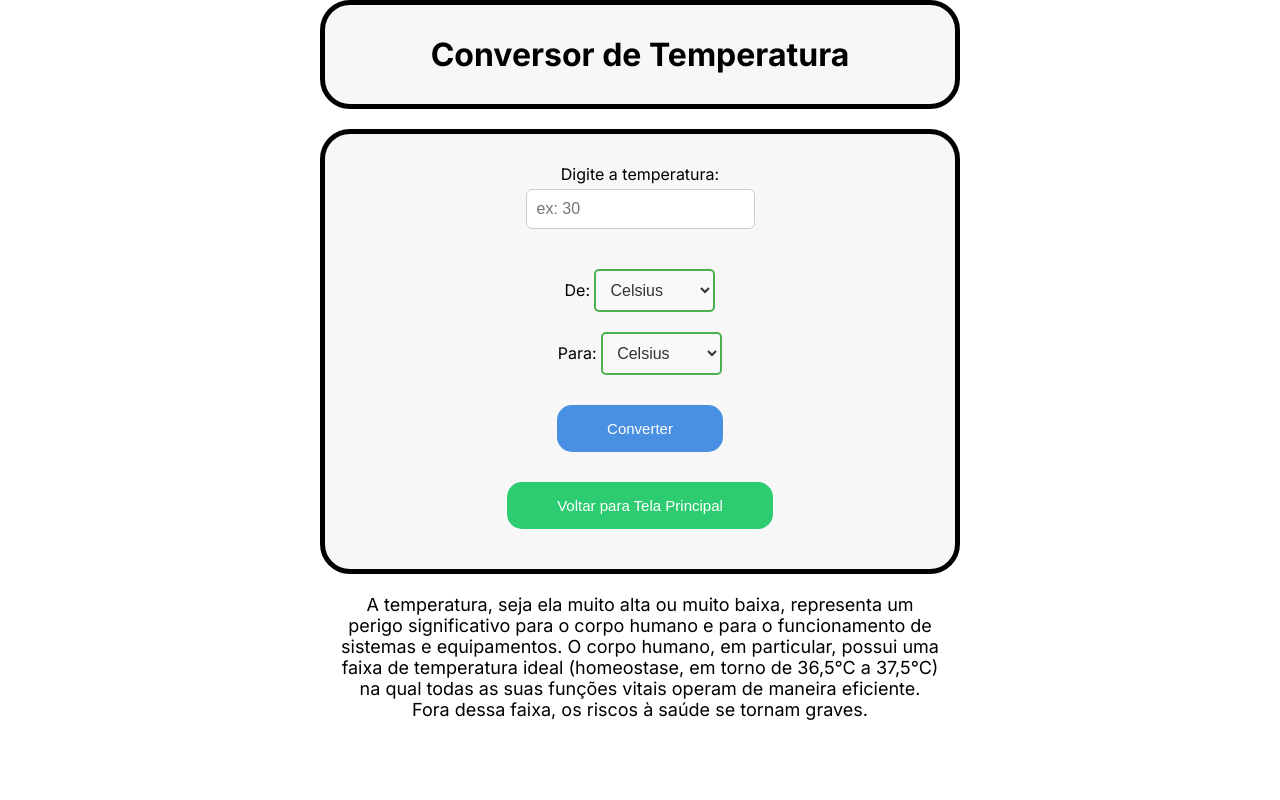
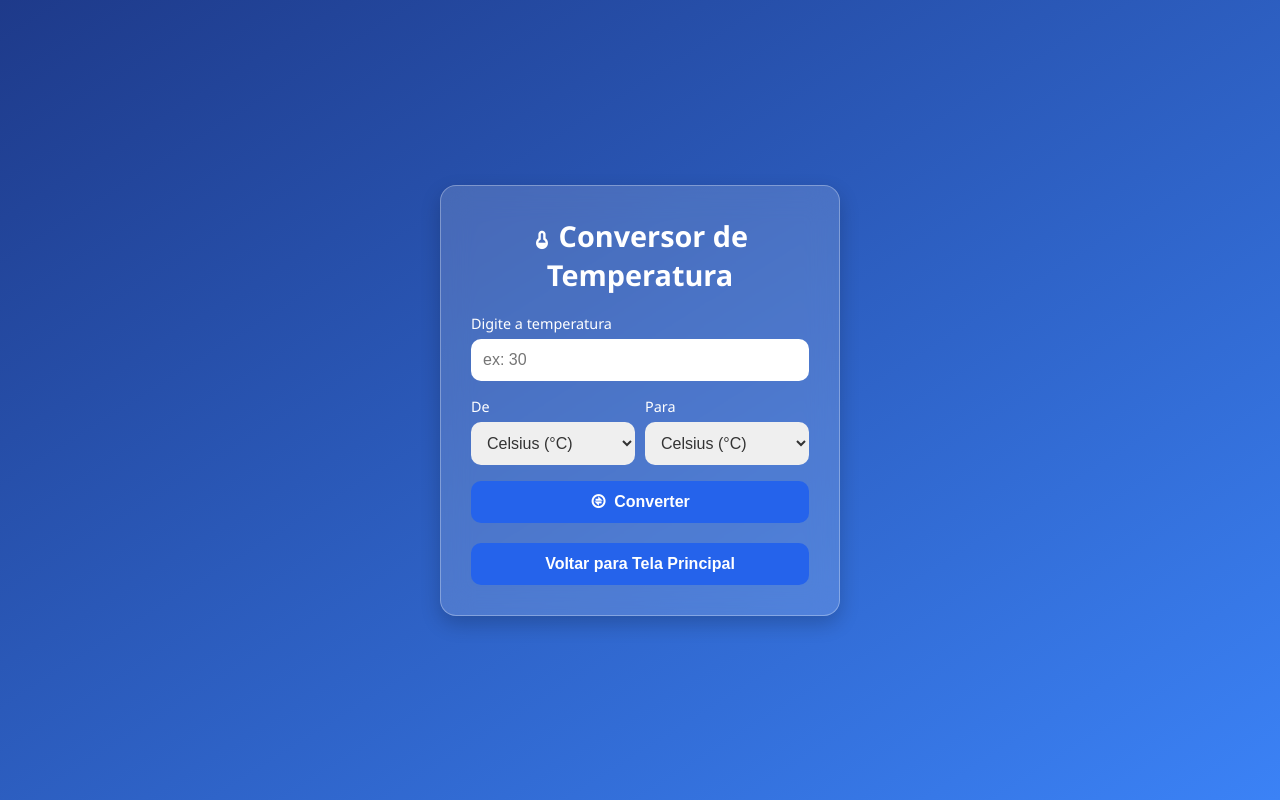
Before and after one commit to andreluistavaresmossignato/proj-pw2-amsds-b2, a PHP site: page /temperatura.php in a window 1280 px wide. Run offline with PHP 8.4, Linux system fonts and the light colour scheme.

Commit message:
alterações temperatura php 19.06

```diff
--- a/estilos/temperatura.css
+++ b/estilos/temperatura.css
@@ -1,249 +1,136 @@
-@charset "UTF-8";
-
-@import url('https://fonts.googleapis.com/css2?family=Figtree:ital,wght@0,300..900;1,300..900&family=Inter:ital,opsz,wght@0,14..32,100..900;1,14..32,100..900&family=Poppins:ital,wght@0,100;0,200;0,300;0,400;0,500;0,600;0,700;0,800;0,900;1,100;1,200;1,300;1,400;1,500;1,600;1,700;1,800;1,900&display=swap');
+:root {
+    --azul: #1e3a8a;
+    --azul-claro: #3b82f6;
+    --cinza-claro: #f3f4f6;
+    --fundo-card: rgba(255, 255, 255, 0.15);
+    --borda-card: rgba(255, 255, 255, 0.3);
+    --texto-branco: #ffffff;
+    --sombra: rgba(0, 0, 0, 0.2);
+  }
 
   * {
     margin: 0;
     padding: 0;
-}
-
-:root {
-    /* Fontes */
-    --fontePrincipal: 'Inter', sans-serif;
+    box-sizing: border-box;
   }
 
   body {
-    background-color:white;
-    color: black;
-    font-family:var(--fontePrincipal) ;
+    font-family: 'Segoe UI', sans-serif;
+    background: linear-gradient(to bottom right, #1e3a8a, #3b82f6);
+    color: var(--texto-branco);
+    min-height: 100vh;
     display: flex;
-    flex-direction: column;
     align-items: center;
-    min-height: 100vh;
-
+    justify-content: center;
+    padding: 20px;
+    transition: background 0.5s ease;
   }
 
   a {
     text-decoration: none;
   }
 
-section#conteudoPrincipal, header {
-    background-color: rgba(245, 245, 245, 0.728);
-    margin: auto;
-    text-align: center;
-    border-radius: 30px;
-    border: 5px solid black;
+  .container {
+    background-color: var(--fundo-card);
+    border: 1px solid var(--borda-card);
+    border-radius: 16px;
+    padding: 30px;
+    max-width: 400px;
+    width: 100%;
+    box-shadow: 0 8px 20px var(--sombra);
+    backdrop-filter: blur(15px);
   }
 
-header {
+  h1 {
+    text-align: center;
+    font-size: 1.8rem;
     margin-bottom: 20px;
   }
 
-select {
-    padding: 10px;
-    font-size: 16px;
-    border: 2px solid #4CAF50;
-    border-radius: 5px;
-    background-color: #f9f9f9;
+  label {
+    font-size: 0.9rem;
+    margin-bottom: 6px;
+    display: block;
+  }
+
+  input, select {
+    width: 100%;
+    padding: 12px;
+    border-radius: 10px;
+    border: none;
+    margin-bottom: 16px;
+    font-size: 1rem;
     color: #333;
-    background-repeat: no-repeat;
-    background-position: right 10px center;
-    background-size: 12px;
+  }
+
+  button {
+    width: 100%;
+    padding: 12px;
+    border: none;
+    border-radius: 10px;
+    background-color: #2563eb;
+    color: white;
+    font-weight: bold;
+    font-size: 1rem;
+    display: flex;
+    align-items: center;
+    justify-content: center;
+    gap: 8px;
+    transition: background 0.3s;
+  }
+
+  button:hover {
+    background-color: #1d4ed8;
     cursor: pointer;
   }
 
-select:hover {
-    background-color: #eaeaea;
+  button#voltar {
+    margin-top: 20px;
   }
 
-input[type="number"] {
-    padding: 10px;
-    margin-top: 5px;
-    margin-bottom: 20px;
-    border-radius: 6px;
-    border: 1px solid #ccc;
-    font-size: 16px;
-    box-sizing: border-box;
+  .bg-extremo {
+    background: linear-gradient(to bottom, #ff6347, rgb(212, 57, 0));
+  }
+  .bg-quente {
+    background: linear-gradient(to bottom, #fddf65, #ffe16a) ;
+  }
+  .bg-confortavel {
+    background: linear-gradient(to bottom, #81fdb5, #50fd98) ;
+  }
+  .bg-frio {
+    background-color: #5DADE2;
+  }
+  .bg-neve {
+    background: linear-gradient(to bottom, #70a1ff, #8eb6ff);
+  }
+  .bg-insano {
+    background: linear-gradient(to bottom, rgb(114, 12, 12), rgb(130, 101, 7));
   }
 
-button#converter {
-    background-color: #4a90e2;
-    color: #fff;
-    border: none;
-    cursor: pointer;
-    transition: background-color 0.3s ease;
-    display: flex;
-    justify-content: center;
-    align-items: center;
-    text-align: center;
-    background-size: cover;
+  .resultado {
+    background-color: white;
+    color: #111827;
+    padding: 20px;
+    border-radius: 16px;
+    margin-top: 20px;
+    box-shadow: 0 4px 10px var(--sombra);
   }
 
-button#converter:hover{
-    background-color: #0154b4;
+  .aviso {
+    background-color: #eff6ff;
+    color: #1e40af;
+    padding: 10px;
+    border-radius: 10px;
+    margin-top: 10px;
+    font-size: 0.95rem;
   }
 
-button#voltar {
-    background-color: #2ecc71;
-    color: #fff;
-    border: none;
-    cursor: pointer;
-    margin-bottom: 10px;
-    transition: background-color 0.3s ease;
+  .temperatura {
+    font-size: 2rem;
+    font-weight: bold;
+    margin: 10px 0;
   }
 
-button#voltar:hover{
-    background-color: #27ae60;
+  .icon {
+    font-size: 1.2rem;
   }
-
-/* Celulares muito pequenos */
-@media (max-width: 360px) {
-    h1 {
-        font-size: 20px;
-    }
-
-    input[type="number"], select, button {
-        width: 90%;
-        font-size: 14px;
-        padding: 10px;
-    }
-
-    button#converter, button#voltar {
-        padding: 10px;
-        border-radius: 10px;
-    }
-
-    p {
-        font-size: 13px;
-        padding: 15px;
-        line-height: 1.5;
-        text-align: center;
-    }
-
-    section#conteudoPrincipal, header {
-        padding: 15px;
-        margin: 10px;
-    }
-}
-
-/* Celulares pequenos */
-@media (max-width: 480px) {
-    section#conteudoPrincipal, header {
-        padding: 20px;
-        margin: 10px;
-    }
-
-    h1 {
-        font-size: 24px;
-    }
-
-    input[type="number"], select, button {
-        width: 60%;
-    }
-
-    button#converter, button#voltar {
-        padding: 12px;
-        font-size: 14px;
-        border-radius: 15px;
-    }
-
-    p {
-        font-size: 14px;
-        padding: 10px 20px;
-        text-align: center;
-    }
-}
-
-/* Celulares médios e tablets pequenos */
-@media (min-width: 481px) and (max-width: 768px) {
-    section#conteudoPrincipal, header {
-        padding: 15px;
-        margin: 15px;
-    }
-
-    h1 {
-        font-size: 28px;
-    }
-
-    input[type="number"], select, button {
-        width: 80%;
-    }
-
-    button#converter, button#voltar {
-        padding: 10px;
-        font-size: 15px;
-        border-radius: 15px;
-    }
-
-    p {
-        font-size: 16px;
-        padding: 10px 30px;
-        text-align: center;
-    }
-}
-
-/* Tablets e tela pequenas */
-@media (max-width: 1024px) {
-    section#conteudoPrincipal, header {
-        max-width: 90%;
-        padding: 30px;
-        margin: auto;
-    }
-
-    input[type="number"], select, button {
-        width: 35%;
-    }
-
-    button {
-        margin: 10px auto;
-    }
-
-    button#converter{
-        border-radius: 15px;
-        padding: 15px 30px 15px 30px;
-        font-size: 15px;
-    }
-
-    button#voltar{
-        border-radius: 15px;
-        padding: 15px 25px 15px 25px;
-        margin-bottom: 10px;
-        font-size: 15px;
-    }
-
-    p {
-        font-size: 16px;
-        padding: 10px 40px;
-        text-align: center;
-    }
-}
-
-/* Telas grandes (desktop) */
-@media (min-width: 1025px) {
-    section#conteudoPrincipal, header {
-        padding: 30px;
-        box-shadow: black;
-        max-width: 700px;
-    }
-
-    button#converter{
-        border-radius: 15px;
-        padding: 15px 50px 15px 50px;
-        font-size: 15px;
-        margin: 10px auto;
-    }
-
-    button#voltar{
-        border-radius: 15px;
-        padding: 15px 50px 15px 50px;
-        font-size: 15px;
-    }
-
-    p {
-        text-align: center;
-        font-size: 18px;
-        max-width: 600px;
-        margin: 20px auto;
-        padding: 0 20px;
-    }
-}
--- a/temperatura.php
+++ b/temperatura.php
@@ -1,151 +1,106 @@
 <!DOCTYPE html>
 <html lang="pt-br">
 <head>
-    <meta charset="UTF-8">
-    <meta name="viewport" content="width=device-width, initial-scale=1.0">
+  <meta charset="UTF-8" />
+  <meta name="viewport" content="width=device-width, initial-scale=1.0" />
   <title>Conversor de Temperatura</title>
+  <link rel="stylesheet" href="https://cdn.jsdelivr.net/npm/remixicon/fonts/remixicon.css">
   <link rel="stylesheet" href="estilos/temperatura.css">
 </head>
-<bodyz>
+<body id="bodyBg">
 
-<header>
-    <h1>Conversor de Temperatura</h1>
-</header>
-
-<main>
-    <section id="conteudoPrincipal">
-        <form action="temperatura.php" method="post">
-            <label for="valor">Digite a temperatura:</label><br>
-            <div class="caixa-input">
-            <input type="number" id="valor" name="valor" required placeholder="ex: 30"> <br><br>
+  <div class="container">
+    <h1><span class="ri-temp-cold-line icon"></span> Conversor de Temperatura</h1>
+    <form method="post">
+      <label for="valor">Digite a temperatura</label>
+      <input type="number" name="valor" id="valor" required placeholder="ex: 30">
+      <div style="display: flex; gap: 10px;">
+        <div style="flex: 1;">
+          <span><label for="de">De</label></span>
+          <select name="de" id="de">
+            <option value="celsius">Celsius (°C)</option>
+            <option value="fahrenheit">Fahrenheit (°F)</option>
+            <option value="kelvin">Kelvin (K)</option>
+          </select>
+        </div>
+        <div style="flex: 1;">
+          <span><label for="para">Para</label></span>
+          <select name="para" id="para">
+            <option value="celsius">Celsius (°C)</option>
+            <option value="fahrenheit">Fahrenheit (°F)</option>
+            <option value="kelvin">Kelvin (K)</option>
+          </select>
+        </div>
       </div>
 
-            <label>De:</label>
-            <select name="de" class="de">
-                <option value="celsius">Celsius</option>
-                <option value="fahrenheit">Fahrenheit</option>
-                <option value="kelvin">Kelvin</option>
-            </select><br><br>
+      <button type="submit"><i class="ri-exchange-line"></i> Converter</button>
+    </form>
 
-            <label>Para:</label>
-            <select name="para">
-                <option value="celsius">Celsius</option>
-                <option value="fahrenheit">Fahrenheit</option>
-                <option value="kelvin">Kelvin</option>
-            </select><br><br>
-
-            <button type="submit" id="converter">Converter</button>
-        </form>
-        <br>
-        <a href="index.html"><button id="voltar">Voltar para Tela Principal</button></a>
+    <a href="../index.html"><button id="voltar">Voltar para Tela Principal</button></a>
 
     <?php
-
     $celsiusConvertido = null;
 
-        if ($_SERVER["REQUEST_METHOD"] == "POST") {
+    if ($_SERVER["REQUEST_METHOD"] === "POST") {
         $valor = $_POST["valor"];
         $de = $_POST["de"];
         $para = $_POST["para"];
-            $tipo = 0;
-            $resultado = 0;
+        $resultado = $valor;
 
-            if ($de === $para) {
-                echo "<p>O valor continua o mesmo: <strong>$valor °$para</strong></p>";
+        if ($de !== $para) {
+            if ($de === "fahrenheit") $valor = ($valor - 32) * 5 / 9;
+            if ($de === "kelvin") $valor = $valor - 273.15;
 
-                if ($para === "celsius") {
-                    $celsiusConvertido = $valor;
-                } elseif ($para === "fahrenheit") {
-                    $celsiusConvertido = ($valor - 32) * 5 / 9;
-                } elseif ($para === "kelvin") {
-                    $celsiusConvertido = $valor - 273.15;
-                }
-            } else {
-                $resultado = 0;
-                $tipo = 0;
-
-                if ($de === "fahrenheit") {
-                    $valor = ($valor - 32) * 5/9;
-                } elseif ($de === "kelvin") {
-                    $valor = $valor - 273.15;
+            if ($para === "celsius") $resultado = $valor;
+            if ($para === "fahrenheit") $resultado = ($valor * 9 / 5) + 32;
+            if ($para === "kelvin") $resultado = $valor + 273.15;
         }
 
-                if ($para === "fahrenheit") {
-                    $resultado = ($valor * 9/5) + 32;
-                    echo "<p>Resultado: <strong>$resultado °F</strong></p>";
-                    $tipo = 1;
-                } elseif ($para === "kelvin") {
-                    $resultado = $valor + 273.15;
-                    echo "<p>Resultado: <strong>$resultado K</strong></p>";
-                    $tipo = 2;
-                } elseif ($para === "celsius") {
-                    echo "<p>Resultado: <strong>$valor °C</strong></p>";
-                    $tipo = 3;
-                    $resultado = $valor;
-                }
+        if ($para === "celsius") $celsiusConvertido = $resultado;
+        elseif ($para === "fahrenheit") $celsiusConvertido = ($resultado - 32) * 5 / 9;
+        elseif ($para === "kelvin") $celsiusConvertido = $resultado - 273.15;
+
+        echo "<div class='resultado'>";
+        echo "<strong>Resultado</strong><div class='temperatura'>" . number_format($resultado, 2) . " °" . strtoupper(substr($para, 0, 1)) . "</div>";
+
+        if ($celsiusConvertido < -10) {
+            echo "<div class='aviso'>❄️Alerta de temperatura extremamente baixa! Níveis tão baixos representam risco de congelamento. Use roupas térmicas e evite exposição prolongada.</div>";
+            echo "<script>document.body.classList.add('bg-neve');</script>";
+        } elseif ($celsiusConvertido < 15) {
+            echo "<div class='aviso'><p><strong>🧥Temperatura baixa detectada.</strong> Embora não seja congelante, esse clima ainda exige agasalhos para manter o conforto térmico. Pessoas mais vulneráveis, como idosos e crianças, devem se proteger bem.</p></div>";
+        } elseif ($celsiusConvertido <= 25) {
+            echo "<div class='aviso'><p><strong>🌤Temperatura ambiente ideal.</strong> Essa faixa é considerada confortável para a maioria das pessoas. Atividades ao ar livre e funcionamento de equipamentos ocorrem normalmente nesse intervalo.</p></div>";
+        } elseif ($celsiusConvertido <= 35) {
+            echo "<div class='aviso'><p><strong>🌞Temperatura elevada.</strong> É importante manter-se hidratado e evitar exposição direta ao sol por longos períodos. Climas assim podem causar desconforto e cansaço, principalmente em ambientes fechados.</p></div>";
+        } elseif ($celsiusConvertido < 5500) {
+            echo "<div class='aviso'><p><strong>🔥Alerta de calor extremo!</strong> Níveis assim aumentam o risco de desidratação, insolação e superaquecimento de equipamentos eletrônicos. Redobre os cuidados com a saúde e evite esforço físico nas horas mais quentes do dia.</p></div>";
+        } else {
+            echo "<div class='aviso'><p><strong>ALERTA EXTREMO!</strong> Temperatura insana, o sol tá se achando o próprio forno de pizza! Cuidado, a Terra tá quase virando um forno à lenha – se você sentir um calorzinho, é o universo te avisando que tá rolando um churrasco cósmico! 🔥🌞</div>";
         }
 
-            switch($tipo) {
-                case 1:
-                    # fahrenheit
-                    $celsiusConvertido = ($resultado - 32) * 5 / 9;
-                break;
-
-                case 2:
-                    # kelvin
-                    $celsiusConvertido = $resultado - 273.15;
-                break;
-
-                case 3:
-                    # celcius
-                    $celsiusConvertido = $resultado;
-            }
-        }
-
-        ?>
-    </section>
-
-    <?php
-    if ($_SERVER["REQUEST_METHOD"] == "POST") {
-        if ($celsiusConvertido < -10) {
-            echo "<p><strong>Alerta de temperatura extremamente baixa!</strong> Níveis tão baixos representam risco de congelamento de tecidos (como a pele e extremidades), podendo causar hipotermia rapidamente. É essencial se proteger com roupas térmicas e evitar exposição prolongada ao frio.</p>";
-        } elseif ($celsiusConvertido < 15) {
-            echo "<p><strong>Temperatura baixa detectada.</strong> Embora não seja congelante, esse clima ainda exige agasalhos para manter o conforto térmico. Pessoas mais vulneráveis, como idosos e crianças, devem se proteger bem.</p>";
-        } elseif ($celsiusConvertido >= 16 && $celsiusConvertido <= 25) {
-            echo "<p><strong>Temperatura ambiente ideal.</strong> Essa faixa é considerada confortável para a maioria das pessoas. Atividades ao ar livre e funcionamento de equipamentos ocorrem normalmente nesse intervalo.</p>";
-        } elseif ($celsiusConvertido > 25 && $celsiusConvertido <= 35) {
-            echo "<p><strong>Temperatura elevada.</strong> É importante manter-se hidratado e evitar exposição direta ao sol por longos períodos. Climas assim podem causar desconforto e cansaço, principalmente em ambientes fechados.</p>";
-        } elseif($celsiusConvertido >= 36 && $celsiusConvertido < 5500) {
-            echo "<p><strong>Alerta de calor extremo!</strong> Níveis assim aumentam o risco de desidratação, insolação e superaquecimento de equipamentos eletrônicos. Redobre os cuidados com a saúde e evite esforço físico nas horas mais quentes do dia.</p>";
-        } else {
-            echo "<p><strong>ALERTA EXTREMO!</strong> Temperatura insana, o sol tá se achando o próprio forno de pizza! Cuidado, a Terra tá quase virando um forno à lenha – se você sentir um calorzinho, é o universo te avisando que tá rolando um churrasco cósmico! 🔥🌞🌪</p>";
-        }
-    } else {
-        echo "<p>A temperatura, seja ela muito alta ou muito baixa, representa um perigo significativo para o corpo humano e para o funcionamento de sistemas e equipamentos. O corpo humano, em particular, possui uma faixa de temperatura ideal (homeostase, em torno de 36,5°C a 37,5°C) na qual todas as suas funções vitais operam de maneira eficiente. Fora dessa faixa, os riscos à saúde se tornam graves.</p>";
+        echo "</div>";
     }
     ?>
+  </div>
 
-
-</main>
-
-<script src="JS/temperatura.js"></script>
+  </div>
 
   <script>
-    var celsiusConvertido = <?php echo $celsiusConvertido; ?>;
+    const temp = <?php echo json_encode($celsiusConvertido); ?>;
+    const body = document.getElementById("bodyBg");
 
-    if (celsiusConvertido < -10) {
-        document.body.style.backgroundImage = "url(imagens/neve.jpg)"; // Frio Extremo
-        document.body.style.backgroundSize = "cover"
-    } else if (celsiusConvertido < 15) {
-        document.body.style.backgroundColor = "#70a1ff"; // Frio
-    } else if (celsiusConvertido >= 16 && celsiusConvertido <= 25) {
-        document.body.style.backgroundColor = "#dff0d8"; // Confortável
-    } else if (celsiusConvertido > 25 && celsiusConvertido <= 35) {
-         document.body.style.backgroundColor = "#00bfff";// Quente
-    } else if(celsiusConvertido >= 36 && celsiusConvertido < 5500) {
-        document.body.style.background = "linear-gradient(to bottom, #ff6347,rgb(212, 57, 0))"; // Calor extremo
-    } else {
-        document.body.style.background = "linear-gradient(to bottom,rgb(114, 12, 12),rgb(130, 101, 7))";
+    if (temp !== null) {
+      if (temp < -10) body.classList.add("bg-neve");
+      else if (temp < 15) body.classList.add("bg-frio");
+      else if (temp <= 25) body.classList.add("bg-confortavel");
+      else if (temp <= 35){
+        body.classList.add("bg-quente");
+        document.querySelector('h1').style.color = "black";
+        document.querySelectorAll('label').forEach(el => el.style.color = "black");
+        document.querySelectorAll('span').forEach(el => el.style.color = "black");
+      }
+      else if (temp < 5500) body.classList.add("bg-extremo");
+      else body.classList.add("bg-insano");
     }
   </script>
 
```
Lines whose indentation alone changed are shown as unchanged.
